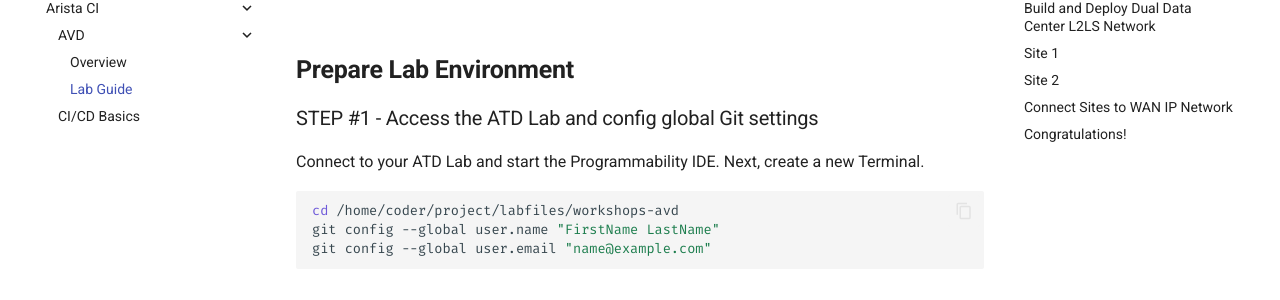
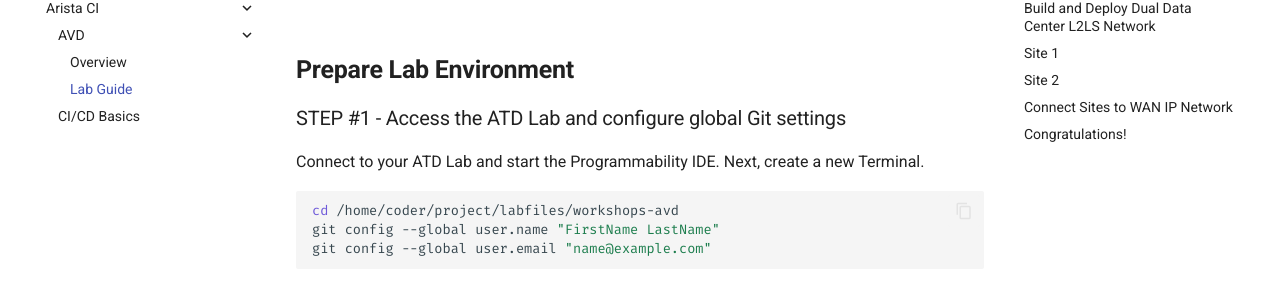
Before and after one commit to aristanetworks/avd-workshops, an MkDocs documentation site: the page built from workshops/avd-lab-guide.md, in a window 1280 px wide and 900 px high, scrolled down 1218 px. Shown: the part 154-454 px from the top of the window. Built offline with MkDocs 1.6.1 and Material for MkDocs 9.7.7, drawn with Linux system fonts in a browser that asks for light colours; emoji names are drawn with the system emoji font; comment, search, counter and statistics services are not loaded.

Commit message:
fix type

```diff
--- a/workshops/avd-lab-guide.md
+++ b/workshops/avd-lab-guide.md
@@ -19,7 +19,7 @@
 
 ## **Prepare Lab Environment**
 
-### STEP #1 - Access the ATD Lab and config global Git settings
+### STEP #1 - Access the ATD Lab and configure global Git settings
 
 Connect to your ATD Lab and start the Programmability IDE. Next, create a new Terminal.
 
```
